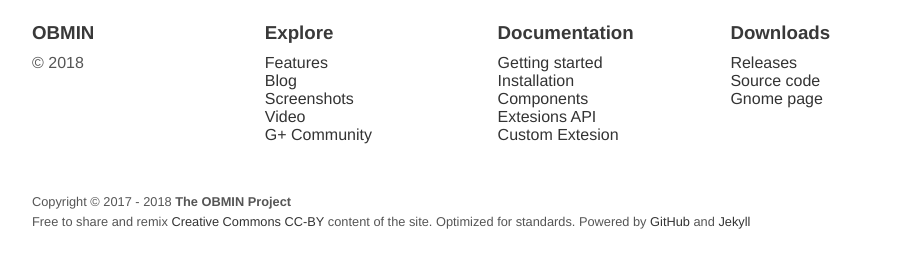
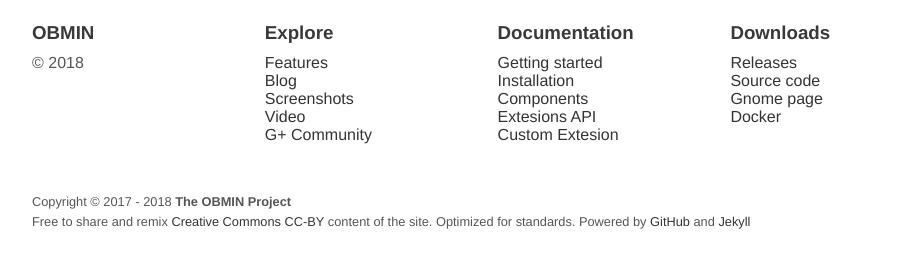
Before and after one commit to obmin/obmin.github.io, a Jekyll site: the page built from index.md, in a window 1280 px wide. Shown: the part 2023-2279 px from the top of the page, without its empty margins (143-1058 px from the left). Built offline with Jekyll 4.4.1, drawn with Linux system fonts in a browser that asks for light colours.

Commit message:
Add Docker link

```diff
--- a/_includes/footer.html
+++ b/_includes/footer.html
@@ -33,6 +33,7 @@
           <li><a href="https://github.com/konkor/obmin/releases">Releases</a></li>
           <li><a href="https://github.com/konkor/obmin">Source code</a></li>
           <li><a href="https://extensions.gnome.org/extension/1254/obmin/">Gnome page</a></li>
+		  <li><a href="https://hub.docker.com/r/obmin/obmin/">Docker</a></li>
         </ul>
       </div>
     </div>
```
